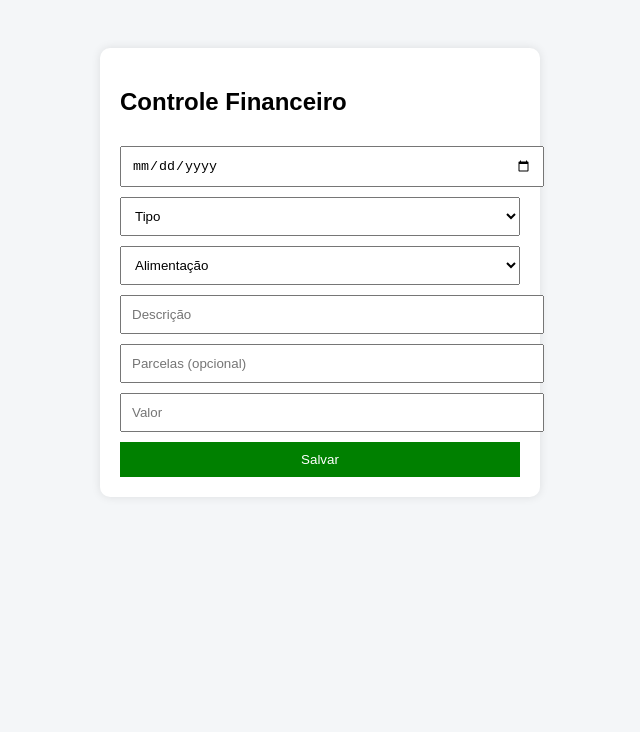
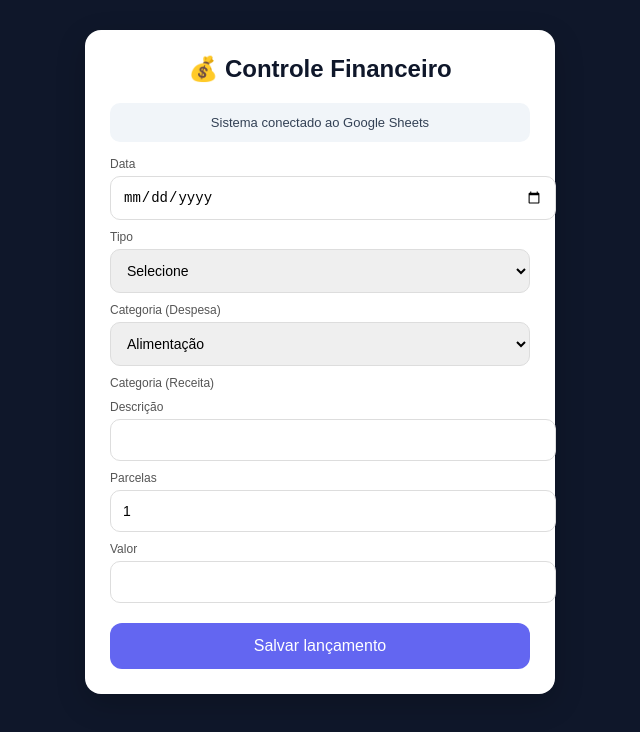
Before and after one commit to vteodoro-py/controle-financeiro-ivan, a plain HTML site: page index.html in a window 1280 px wide. Shown: the whole page, without its empty margins (320-960 px from the left). Drawn offline with Linux system fonts and the light colour scheme.

Commit message:
index.html

```diff
--- a/index.html
+++ b/index.html
@@ -2,36 +2,78 @@
 <html lang="pt-br">
 <head>
 <meta charset="UTF-8">
-<title>Controle Financeiro</title>
+<title>Financeiro</title>
 
 <style>
 body {
+  margin: 0;
   font-family: Arial;
-  background: #f4f6f8;
+  background: #0f172a;
   display: flex;
   justify-content: center;
-  padding: 40px;
+  padding: 30px;
 }
 
 .container {
-  background: white;
-  padding: 20px;
-  width: 400px;
-  border-radius: 10px;
-  box-shadow: 0 0 10px rgba(0,0,0,0.1);
+  background: #ffffff;
+  width: 420px;
+  border-radius: 16px;
+  padding: 25px;
+  box-shadow: 0 10px 30px rgba(0,0,0,0.2);
 }
 
-input, select, button {
+h2 {
+  margin: 0 0 20px;
+  text-align: center;
+  color: #0f172a;
+}
+
+label {
+  font-size: 12px;
+  color: #555;
+  margin-top: 10px;
+  display: block;
+}
+
+input, select {
   width: 100%;
-  padding: 10px;
-  margin-top: 10px;
+  padding: 12px;
+  margin-top: 5px;
+  border-radius: 10px;
+  border: 1px solid #ddd;
+  outline: none;
+  font-size: 14px;
+}
+
+input:focus, select:focus {
+  border-color: #6366f1;
 }
 
 button {
-  background: green;
+  width: 100%;
+  padding: 14px;
+  margin-top: 20px;
+  border: none;
+  border-radius: 12px;
+  background: #6366f1;
   color: white;
-  border: none;
+  font-size: 16px;
   cursor: pointer;
+  transition: 0.2s;
+}
+
+button:hover {
+  background: #4f46e5;
+}
+
+.card {
+  background: #f1f5f9;
+  padding: 12px;
+  border-radius: 10px;
+  margin-bottom: 15px;
+  text-align: center;
+  font-size: 13px;
+  color: #334155;
 }
 </style>
 </head>
@@ -40,33 +82,46 @@ button {
 
 <div class="container">
 
-<h2>Controle Financeiro</h2>
+<h2>💰 Controle Financeiro</h2>
 
+<div class="card">
+Sistema conectado ao Google Sheets
+</div>
+
+<label>Data</label>
 <input type="date" id="data">
 
+<label>Tipo</label>
 <select id="tipo" onchange="trocarTipo()">
-  <option value="">Tipo</option>
+  <option value="">Selecione</option>
   <option value="Despesa">Despesa</option>
   <option value="Receita">Receita</option>
 </select>
 
+<label>Categoria (Despesa)</label>
 <select id="categoriaDespesa">
   <option>Alimentação</option>
   <option>Transporte</option>
   <option>Moradia</option>
 </select>
 
+<label>Categoria (Receita)</label>
 <select id="categoriaReceita" style="display:none;">
   <option>Salário</option>
   <option>Freelance</option>
   <option>Investimento</option>
 </select>
 
-<input type="text" id="descricao" placeholder="Descrição">
-<input type="number" id="parcelas" placeholder="Parcelas (opcional)">
-<input type="number" id="valor" placeholder="Valor">
+<label>Descrição</label>
+<input type="text" id="descricao">
 
-<button onclick="salvar()">Salvar</button>
+<label>Parcelas</label>
+<input type="number" id="parcelas" value="1">
+
+<label>Valor</label>
+<input type="number" id="valor">
+
+<button onclick="salvar()">Salvar lançamento</button>
 
 </div>
 
@@ -92,7 +147,6 @@ async function salvar() {
     ? document.getElementById("categoriaDespesa").value
     : document.getElementById("categoriaReceita").value;
 
-  // 🔥 garante data sempre preenchida
   const rawDate = document.getElementById("data").value;
 
   const dataFinal = rawDate
@@ -109,7 +163,6 @@ async function salvar() {
     valor: document.getElementById("valor").value
   };
 
-  try {
   const res = await fetch(URL_SCRIPT, {
     method: "POST",
     body: JSON.stringify(data)
@@ -118,13 +171,9 @@ async function salvar() {
   const text = await res.text();
 
   if (text === "OK") {
-      alert("Salvo com sucesso!");
+    alert("Lançamento salvo!");
   } else {
     alert("Erro: " + text);
-    }
-
-  } catch (err) {
-    alert("Erro ao enviar: " + err);
   }
 }
 
```
Lines whose indentation alone changed are shown as unchanged.
